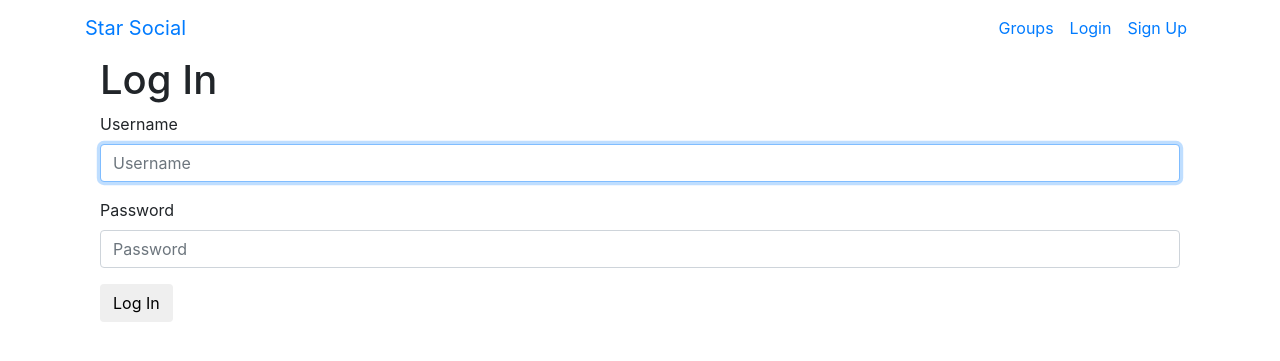
After one commit to J-Appleg8/Django_Social_Media_Clone, a Django app: page /accounts/login/ in a window 1280 px wide. The commit adds this page. Shown: the top 361 px of the page. Run offline with Django 4.2, Linux system fonts and the light colour scheme; some libraries are stand-ins or nearby versions.

Commit message:
set up navbar and login/sign up

```diff
--- /dev/null
+++ b/accounts/templates/accounts/login.html
@@ -0,0 +1,16 @@
+{% extends "base.html" %}
+{% load bootstrap4 %}
+
+{% block contents %}
+
+<div class="container">
+    <h1>Log In</h1>
+    <form method="post">
+        {% csrf_token %}
+        {% bootstrap_form form %}
+        <input class="btn btn-default" type="submit" value="Log In">
+    </form>
+
+</div>
+
+{% endblock %}
--- /dev/null
+++ b/accounts/urls.py
@@ -0,0 +1,11 @@
+from django.urls import path
+from django.contrib.auth import views as auth_views
+from . import views
+
+app_name = "accounts"
+
+urlpatterns = [
+    path("login/", auth_views.LoginView.as_view(template_name="accounts/login.html"), name="login"),
+    path("logout/", auth_views.LogoutView.as_view(), name="logout"),
+    path("signup/", views.SignUp.as_view(), name="signup"),
+]
--- a/accounts/views.py
+++ b/accounts/views.py
@@ -1,8 +1,10 @@
 from django.shortcuts import render
 from django.urls import reverse_lazy
 from django.views.generic import CreateView
-from . import forms
+from .forms import UserCreateForm
 
 
 class SignUp(CreateView):
-    pass
+    form_class = UserCreateForm
+    success_url = reverse_lazy("login")
+    template_name = "accounts/signup.html"
--- a/star_social/settings.py
+++ b/star_social/settings.py
@@ -28,6 +28,7 @@ INSTALLED_APPS = [
     "django.contrib.messages",
     "django.contrib.staticfiles",
     "accounts.apps.AccountsConfig",
+    "bootstrap4",
 ]
 
 MIDDLEWARE = [
@@ -109,6 +110,8 @@ USE_TZ = True
 STATIC_URL = "static/"
 STATICFILES_DIR = [os.path.join(BASE_DIR, "static")]
 
+LOGIN_REDIRECT_URL = "test"
+LOGOUT_REDIRECT_URL = "thanks"
 
 # Default primary key field type
 # https://docs.djangoproject.com/en/4.0/ref/settings/#default-auto-field
--- a/star_social/urls.py
+++ b/star_social/urls.py
@@ -1,3 +1,4 @@
+from os import name
 from django.contrib import admin
 from django.urls import path, include
 from . import views
@@ -5,6 +6,9 @@ from . import views
 
 urlpatterns = [
     path("admin/", admin.site.urls),
-    # Homepage View
     path("", views.HomePage.as_view(), name="home"),
+    path("accounts/", include("accounts.urls", namespace="accounts")),
+    path("accounts/", include("django.contrib.auth.urls")),
+    path("test/", views.TestPage.as_view(), name="test"),
+    path("thanks/", views.ThanksPage.as_view(), name="thanks"),
 ]
--- a/templates/base.html
+++ b/templates/base.html
@@ -1,21 +1,45 @@
 <!DOCTYPE html>
+{% load static %}
 <html lang="en">
 
 <head>
     <meta charset="UTF-8">
     <meta http-equiv="X-UA-Compatible" content="IE=edge">
     <meta name="viewport" content="width=device-width, initial-scale=1.0">
-    <link rel="stylesheet"
-        href="https://stackpath.bootstrapcdn.com/bootstrap/4.3.1/css/bootstrap.min.css"
-        integrity="sha384-ggOyR0iXCbMQv3Xipma34MD+dH/1fQ784/j6cY/iJTQUOhcWr7x9JvoRxT2MZw1T"
-        crossorigin="anonymous">
-    <title>Document</title>
+    <!-- Latest compiled and minified CSS -->
+    <link rel="stylesheet" href="https://stackpath.bootstrapcdn.com/bootstrap/4.1.3/css/bootstrap.min.css"
+        integrity="sha384-MCw98/SFnGE8fJT3GXwEOngsV7Zt27NXFoaoApmYm81iuXoPkFOJwJ8ERdknLPMO" crossorigin="anonymous">
+    <!-- Alternative to Bootstrap 3 Glyphicons -->
+    <link href="https://maxcdn.bootstrapcdn.com/font-awesome/4.7.0/css/font-awesome.min.css" rel="stylesheet">
+    <link href="https://fonts.googleapis.com/css?family=Montserrat" rel="stylesheet">
+    <link rel="stylesheet" href="{% static 'star_social/css/master.css' %}">
+    <title>Star Social</title>
 </head>
 
 <body>
-
-    {% block contents %}
-    {% endblock %}
+    <nav class="navbar navbar-expand-lg mynav" role="navigation" id="navbar">
+        <div class="container">
+            <div class="navbar-nav align-items-center">
+                <a class="navbar-brand mynav" href="{% url 'home' %}">Star Social</a>
+            </div>
+            <div class="navbar-nav align-items-center ml-auto">
+                {% if user.is_authenticated %}
+                <a class="nav-item nav-link" href="#">Post</a>
+                <a class="nav-item nav-link" href="#">Groups</a>
+                <a class="nav-item nav-link" href="#">Create Group</a>
+                <a class="nav-item nav-link" href="{% url 'accounts:logout' %}">Log Out</a>
+                {% else %}
+                <a class="nav-item nav-link" href="#">Groups</a>
+                <a class="nav-item nav-link" href="{% url 'accounts:login' %}">Login</a>
+                <a class="nav-item nav-link" href="{% url 'accounts:signup' %}">Sign Up</a>
+                {% endif %}
+            </div>
+        </div>
+    </nav>
+    <div class="container mycontent">
+        {% block contents %}
+        {% endblock %}
+    </div>
 
 </body>
 
--- /dev/null
+++ b/templates/test.html
@@ -0,0 +1,5 @@
+{% extends "base.html" %}
+
+{% block contents %}
+<h1>You are now logged in!</h1>
+{% endblock %}
--- /dev/null
+++ b/templates/thanks.html
@@ -0,0 +1,5 @@
+{% extends "base.html" %}
+
+{% block contents %}
+<h1>Thanks for visiting, come back soon!</h1>
+{% endblock %}
```
Also changed, not shown: accounts/forms.py (+11 -0 lines), accounts/templates/accounts/signup.html (added, +16 -0 lines), star_social/views.py (+8 -0 lines), accounts/migrations/0001_initial.py (added), static/star_social/css/master.css (added).
